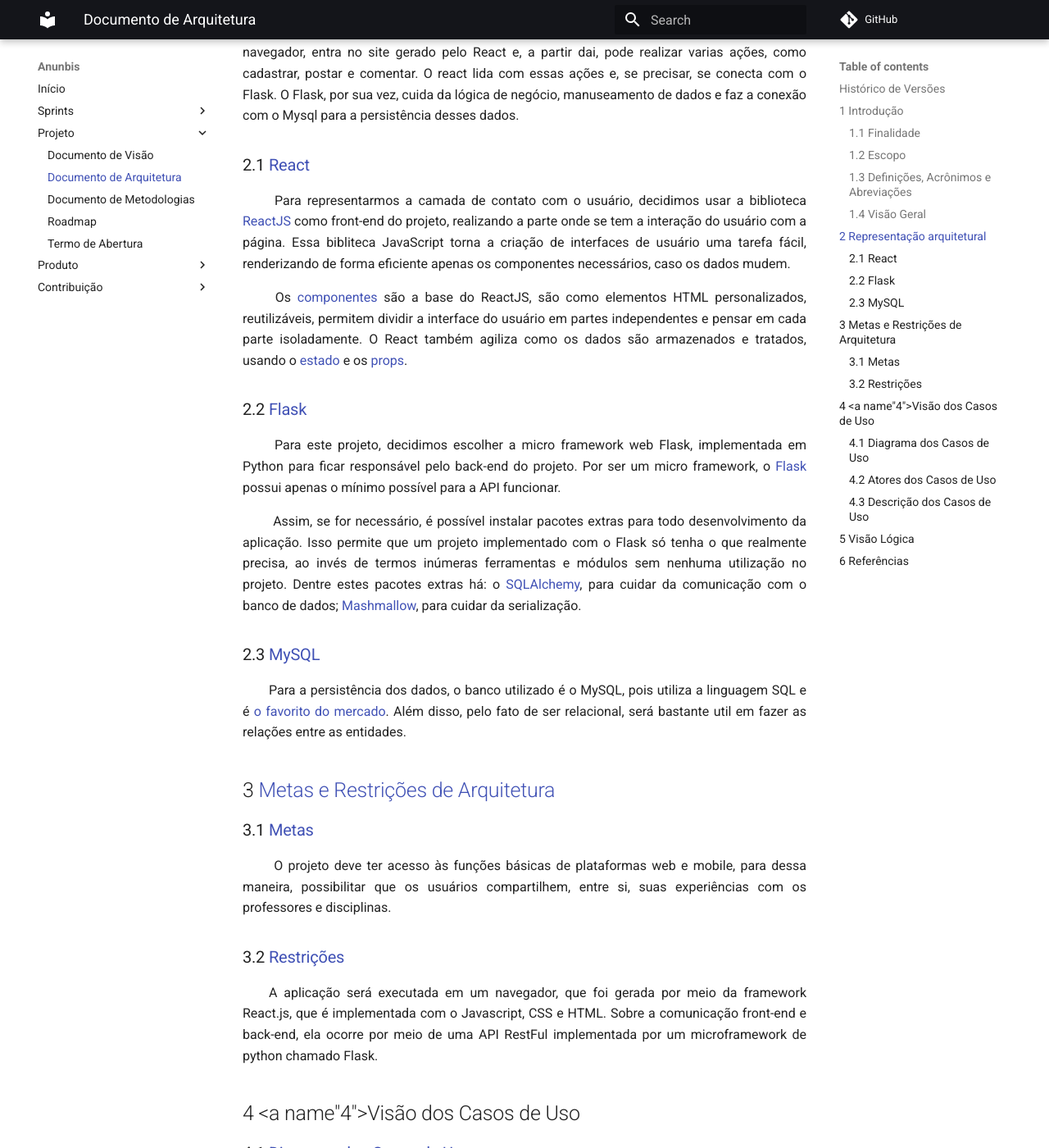
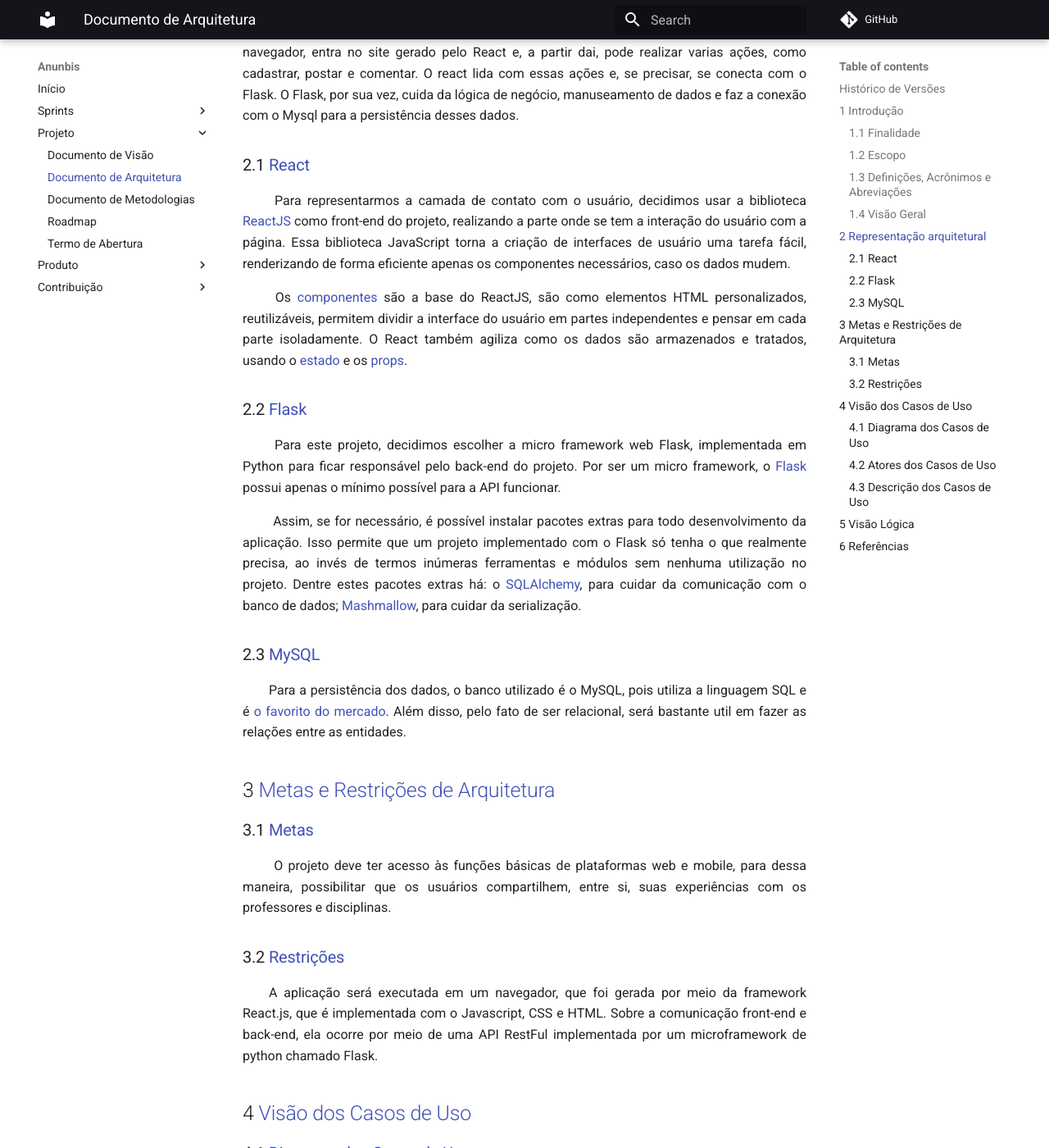
Before and after one commit to fga-eps-mds/2020.2-Anunbis, an MkDocs documentation site: the page built from docs/documentacao/documento-de-arquitetura.md, in a window 1280 px wide and 1400 px high, scrolled down 1891 px. Shown: the whole window at 82% size. Built offline with MkDocs 1.6.1 and Material for MkDocs 9.7.7, drawn with Linux system fonts in a browser that asks for light colours; comment, search, counter and statistics services are not loaded.

Commit message:
(#59) revisando grafia do doc de arquitetura

```diff
--- a/docs/documentacao/documento-de-arquitetura.md
+++ b/docs/documentacao/documento-de-arquitetura.md
@@ -50,7 +50,7 @@ Data|Versão|Descrição|Autor
 
 ### 2.1 <a name="3_1">React</a>
 
-<p align = "justify"> &emsp;&emsp; Para representarmos a camada de contato com o usuário, decidimos usar a biblioteca <a href="https://pt-br.reactjs.org/docs/getting-started.html">ReactJS</a> como front-end do projeto, realizando a parte onde se tem a interação do usuário com a página. Essa bibliteca JavaScript torna a criação de interfaces de usuário uma tarefa fácil, renderizando de forma eficiente apenas os componentes necessários, caso os dados mudem.</p>
+<p align = "justify"> &emsp;&emsp; Para representarmos a camada de contato com o usuário, decidimos usar a biblioteca <a href="https://pt-br.reactjs.org/docs/getting-started.html">ReactJS</a> como front-end do projeto, realizando a parte onde se tem a interação do usuário com a página. Essa biblioteca JavaScript torna a criação de interfaces de usuário uma tarefa fácil, renderizando de forma eficiente apenas os componentes necessários, caso os dados mudem.</p>
 
 <p align = "justify"> &emsp;&emsp; Os <a href="https://pt-br.reactjs.org/docs/react-component.html">componentes</a> são a base do ReactJS, são como elementos HTML personalizados, reutilizáveis, permitem dividir a interface do usuário em partes independentes e pensar em cada parte isoladamente. O React também agiliza como os dados são armazenados e tratados, usando o <a href="https://pt-br.reactjs.org/docs/state-and-lifecycle.html">estado</a> e os <a href="https://pt-br.reactjs.org/docs/render-props.html">props</a>.</p>
 
@@ -93,7 +93,7 @@ href="https://insights.stackoverflow.com/survey/2020#technology">o favorito do m
 <p align = "justify">&emsp;&emsp;A aplicação será executada em um navegador, que foi gerada por meio da framework React.js, que é implementada com o Javascript, CSS e HTML. Sobre a comunicação front-end e back-end, ela ocorre por meio de uma API RestFul implementada por um microframework de python chamado Flask.
 </p>
 
-## 4 <a name"4">Visão dos Casos de Uso</a>
+## 4 <a name="4">Visão dos Casos de Uso</a>
 ### 4.1 <a name="4_1">Diagrama dos Casos de Uso</a>
 <div style="display:block;text-align:center"><img src="/2020.2-Anunbis/images/casosDeUso.png" alt="Diagrama dos casos de Uso"></div>
 
```
